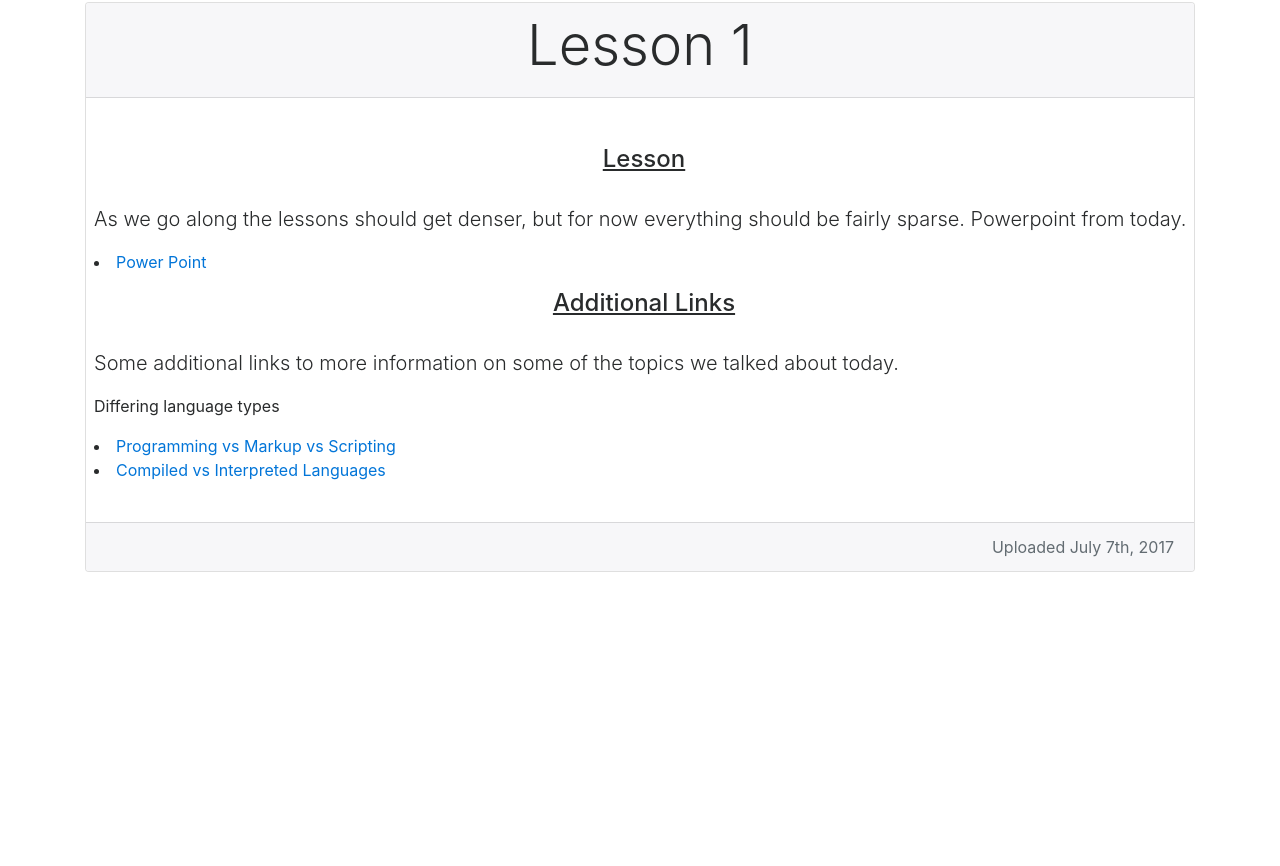
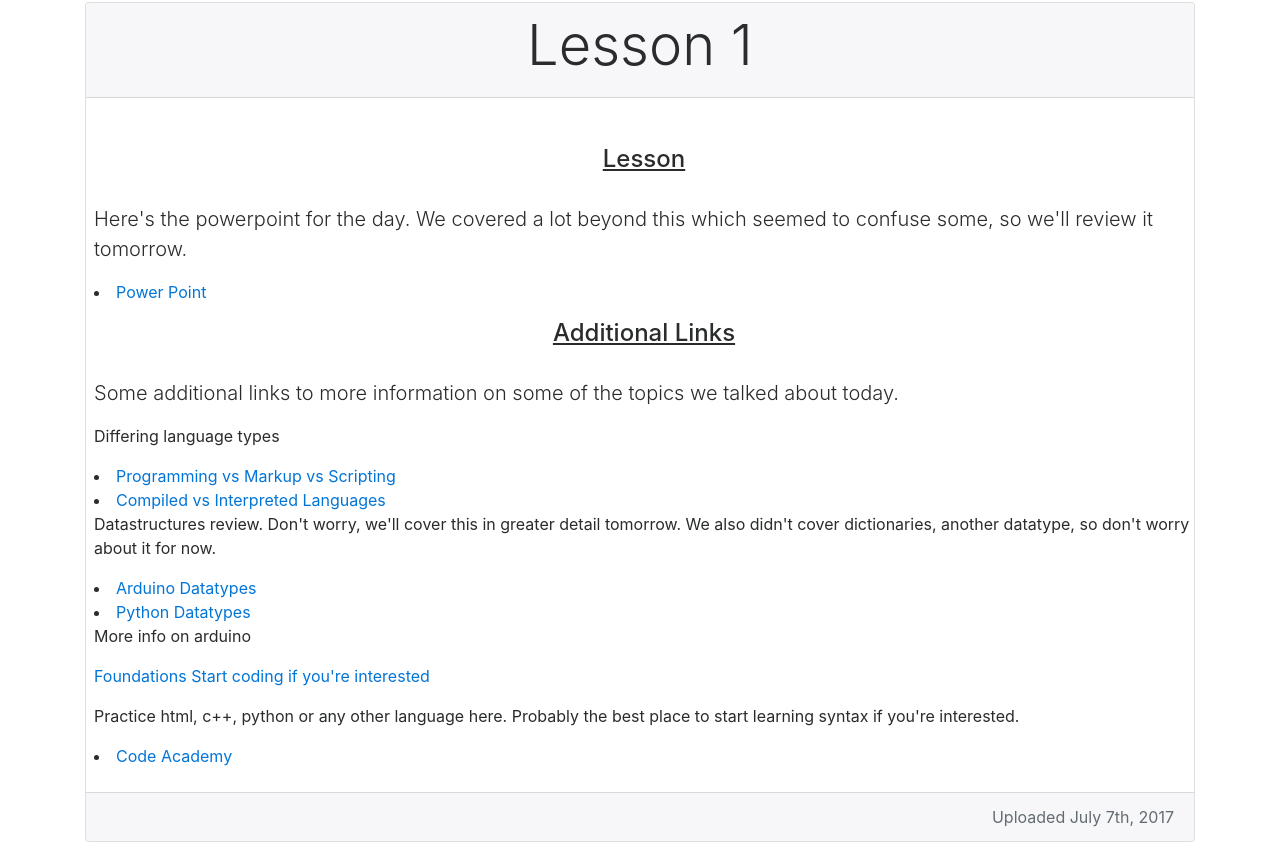
Before and after one commit to brandonpwood/Weston, a plain HTML site: page index.html in a window 1280 px wide. Shown: the part 1157-2023 px from the top of the page. Before the commit the page ends 1753 px from the top, so only its background shows below. Drawn offline with nearby package versions, Linux system fonts and the light colour scheme; a script that the page names is missing.

Commit message:
Lesson 1 update

```diff
--- a/index.html
+++ b/index.html
@@ -94,8 +94,7 @@
         <h4 class= "text-underline text-center"><u>Lesson</u></h4>
         <br />
         <p class = "lead">
-          As we go along the lessons should get denser, but for now everything should be fairly sparse.
-          Powerpoint from today.
+          Here's the powerpoint for the day. We covered a lot beyond this which seemed to confuse some, so we'll review it tomorrow.
           <li>
             <a href = "./files/l1/intro to computer science.ppxt" download>Power Point</a>
           </li>
@@ -115,7 +114,28 @@
           <li>
             <a href = "https://stackoverflow.com/questions/3265357/compiled-vs-interpreted-languages">Compiled vs Interpreted Languages</a>
           </li>
+          <p>
+            Datastructures review. Don't worry, we'll cover this in greater detail tomorrow. We also didn't cover dictionaries, another datatype, so don't worry about it for now.
+          </p>
+          <li>
+            <a href = "https://playground.arduino.cc/Code/DatatypePractices">Arduino Datatypes</a>
+          </li>
+          <li>
+            <a href = "https://www.tutorialspoint.com/python/python_variable_types.htm">Python Datatypes</a>
+          </li>
+
+          <p>
+            More info on arduino
+          </p>
+          <a href = "https://www.arduino.cc/en/Tutorial/Foundations">Foundations</a>
+          <a href = "https://www.arduino.cc/en/Main/Software">Start coding if you're interested</a>
         </p>
+        <p>
+          Practice html, c++, python or any other language here. Probably the best place to start learning syntax if you're interested.
+        </p>
+        <li>
+          <a href = "https://www.codecademy.com/">Code Academy</a>
+        </li>
         <br />
       </div>
       <div class = "card-footer text-muted text-right">
```
Also changed, not shown: 1 other file.
